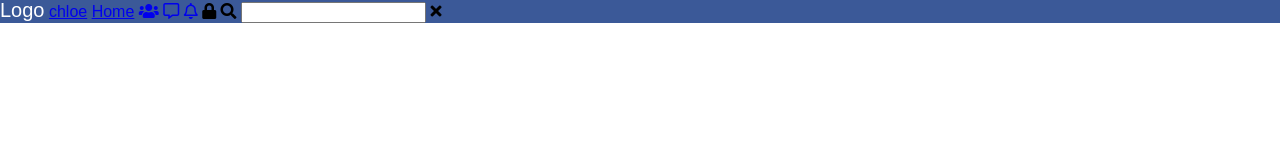
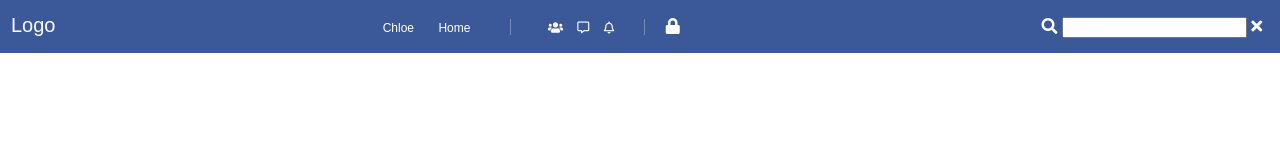
Before and after one commit to avirdee0720/socialmedia, a plain HTML site: page index.html in a window 1280 px wide. Drawn offline with Linux system fonts and the light colour scheme.

Commit message:
Changed icons to white and added margins and padding

```diff
--- a/css/style.css
+++ b/css/style.css
@@ -1,12 +1,28 @@
+*{
+    box-sizing: border-box;
+}
+
 html{
     font-family: sans-serif;
 }
 header{
     background:#3B5998;
+    padding: 15px;
 }
+
+header a{
+    color: white;
+    text-decoration: none;
+    font-size: 12px;
+    font-weight: 300;
+}
+
+
 header .logo-area{
     color: white;
     display: inline-block;
+    width: 20%;
+    margin-left: -4px;
 }
 header .logo-area a{
     color: white;
@@ -16,30 +32,58 @@ header .logo-area a{
 
 header .menu{
     display: inline-block;
+    width: 20%;
+    margin-left: -4px;
+    border-right: 1px solid rgba(255, 255, 255, .3);
+    text-align: right;
+    padding-right: 20px;
 }
 
 header .menu ul li{
     display: inline-block;
 }
 
+header .menu ul li a{
+    margin-right: 20px;
+}
+
 header .icon-links{
     display: inline-block;
+    width: 20%;
+    margin-left: -4px;
+    color: white;
+    font-size: 16px;
+    padding-left: 20px;
 }
+
 
 header .icon-links ul li{
     display: inline-block;
+    margin-right: 10px;
 }
 
 header .icon-links .quick-options{
     display: inline-block;
+    margin-left: -4px;
+    border-right: 1px solid rgba(255, 255, 255, .3);
+    padding-left: 20px;
+    padding-right: 20px;
 }
 
 header .icon-links .privacy{
     display: inline-block;
+    margin-left: -4px;
+    padding-left: 20px;
 }
 
 header .search-area{
     display: inline-block;
+    font-size: 16px;
+    width: 40%;
+    margin-left: -4px;
+    text-align: right;
+    color: white;
+
 }
 
 header .search-area ul li{
--- a/index.html
+++ b/index.html
@@ -16,7 +16,7 @@
                 <ul>
                     <li> <!-- USER PROFILE BUTTON -->
                         <a href="chloe.html">
-                            chloe
+                            Chloe
                         </a>
                     </li>
                     <li> <!-- HOME BUTTON -->
```
